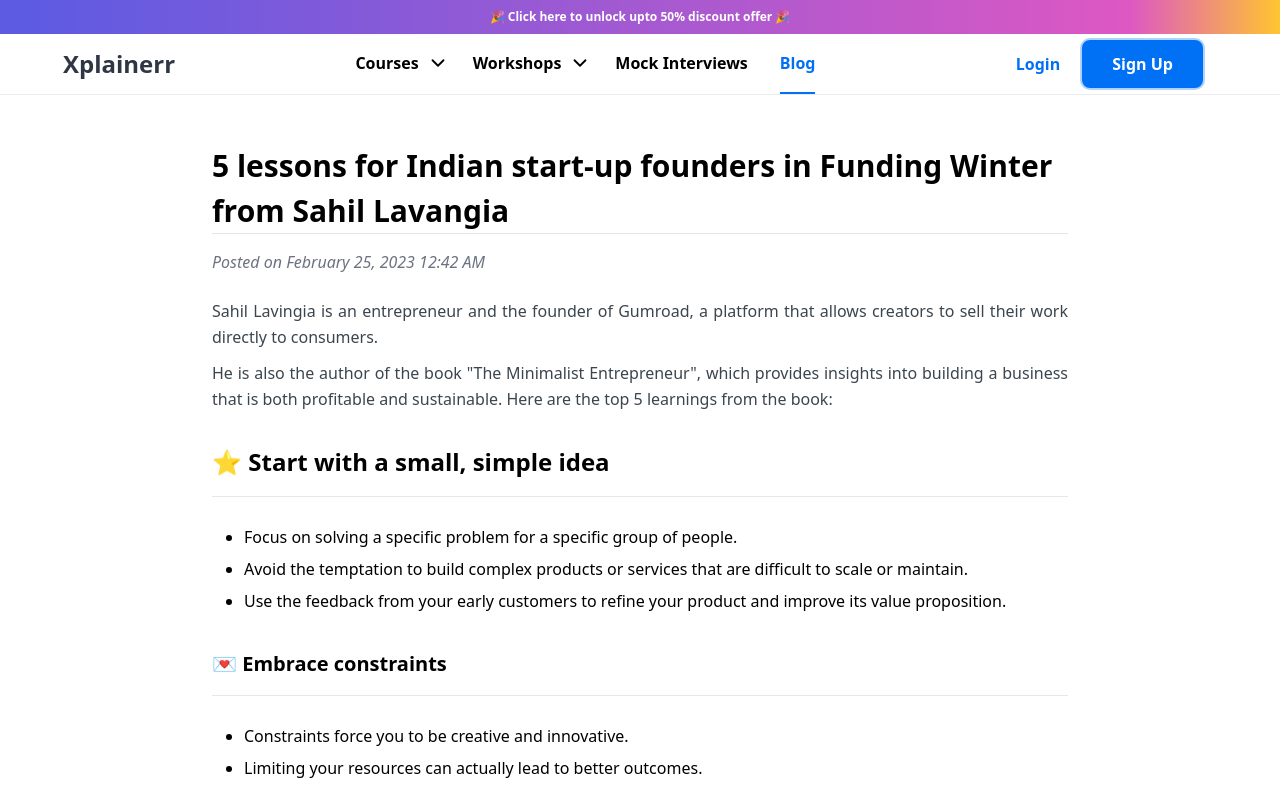
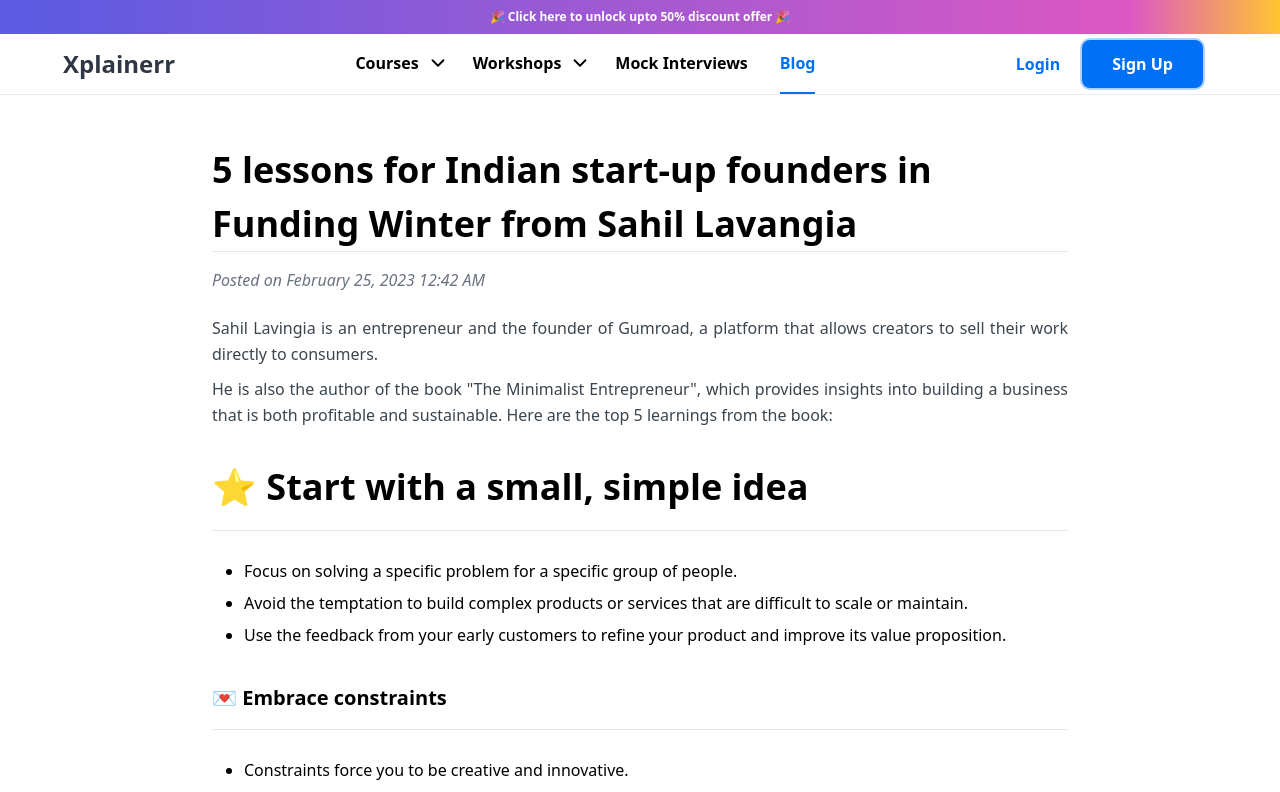
Before and after one commit to EmtiazHossainE2/xplainer, a Next.js app: page /blog/5-lessons-for-start-founders-by-gumroad-ceo in a window 1280 px wide. Shown: the top 792 px of the page. Built offline with nearby package versions, Linux system fonts and the light colour scheme; no server answers.

Commit message:
optimzie size

```diff
--- a/package.json
+++ b/package.json
@@ -11,6 +11,8 @@
   "dependencies": {
     "@next/font": "13.1.6",
     "@reduxjs/toolkit": "^1.9.3",
+    "@stripe/react-stripe-js": "^2.1.0",
+    "@stripe/stripe-js": "^1.52.0",
     "@tailwindcss/typography": "^0.5.9",
     "aos": "^2.3.4",
     "cookie": "^0.5.0",
@@ -29,8 +31,10 @@
     "react-hot-toast": "^2.4.0",
     "react-icons": "^4.7.1",
     "react-redux": "^8.0.5",
+    "react-stripe-checkout": "^2.6.3",
     "redux": "^4.2.1",
     "redux-persist": "^6.0.0",
+    "stripe": "^11.16.0",
     "swiper": "^9.0.5"
   },
   "devDependencies": {
--- a/styles/globals.css
+++ b/styles/globals.css
@@ -169,9 +169,9 @@ a {
 }
 
 .post-heading {
-  font-size: 30px;
+  font-size: 2.25rem;
   line-height: 1.5;
-  font-weight: 700;
+  font-weight: 600;
   /* border-left: 2px solid #5281db; */
   /* padding: 0 16px; */
   -webkit-flex: 1;
@@ -179,7 +179,7 @@ a {
   flex: 1;
   margin-top: 0;
   padding-top: 0;
-  color: #000;
+  color: inherit;
 }
 
 .blog__content {
@@ -191,6 +191,7 @@ a {
 .blog__content p {
   font-size: 16px;
   color: #3B454E;
+  line-height: 1.6;
 }
 
 .blog__content pre {
@@ -201,7 +202,6 @@ a {
 
 .blog__content p {
   margin: 8px 0px 10px;
-  line-height: 1.625;
 }
 
 .blog__content strong {
@@ -236,8 +236,9 @@ a {
 }
 
 .blog__content h1 {
-  font-size: 26px;
-  font-weight: 700;
+  font-size: 36px;
+  font-weight: 600;
+  letter-spacing: -.049375rem;
   line-height: 1.5;
   margin-bottom: 16px;
   margin-top: 32px;
@@ -252,8 +253,8 @@ a {
 
 
 .blog__content h2 {
-  font-size: 24px;
-  font-weight: 700;
+  font-size: 36px;
+  font-weight: 600;
   line-height: 1.5;
   margin-bottom: 16px;
   margin-top: 32px;
```
Also changed, not shown: 1 other file (tests, documents, lock files or other folders).
